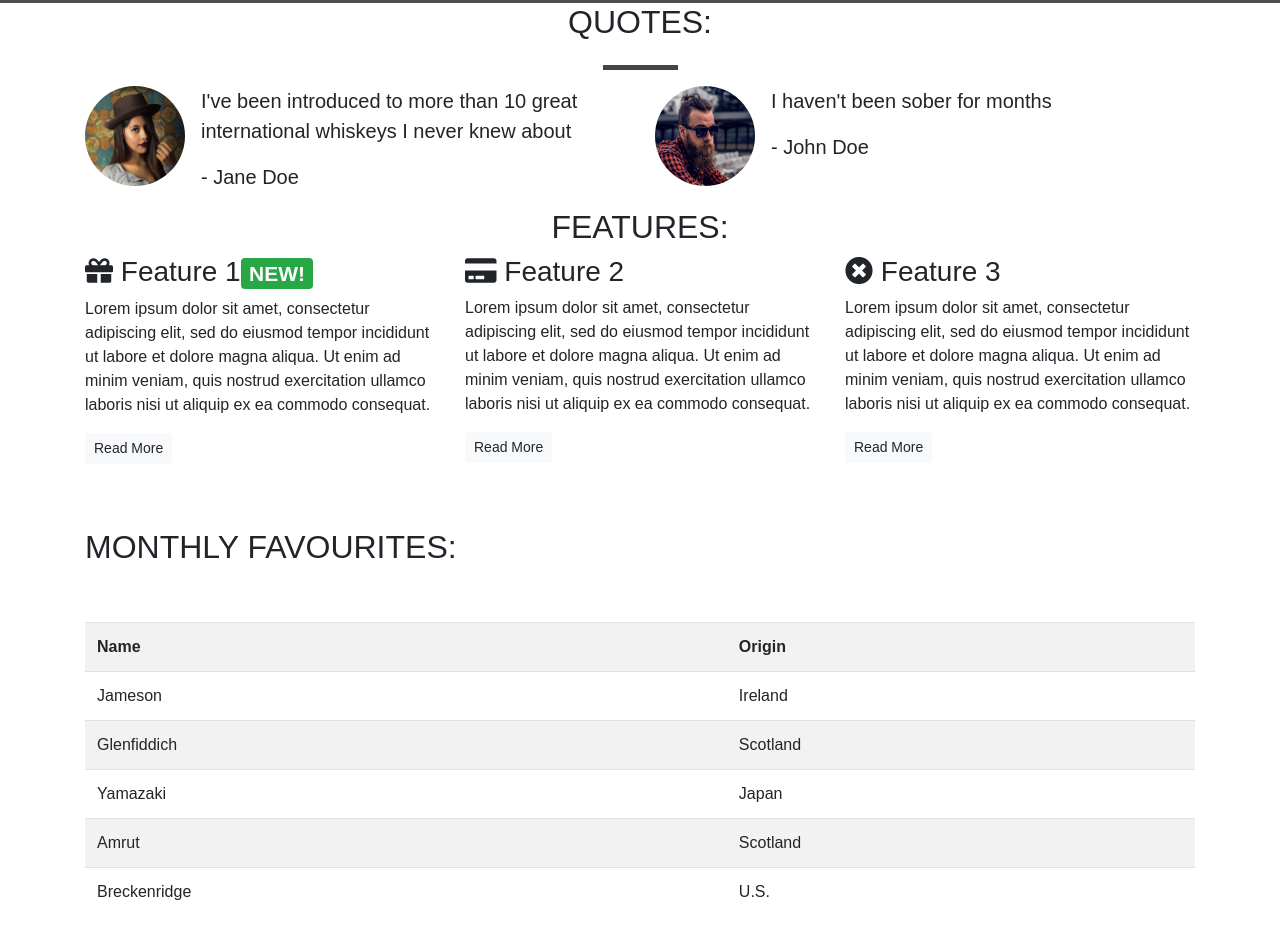
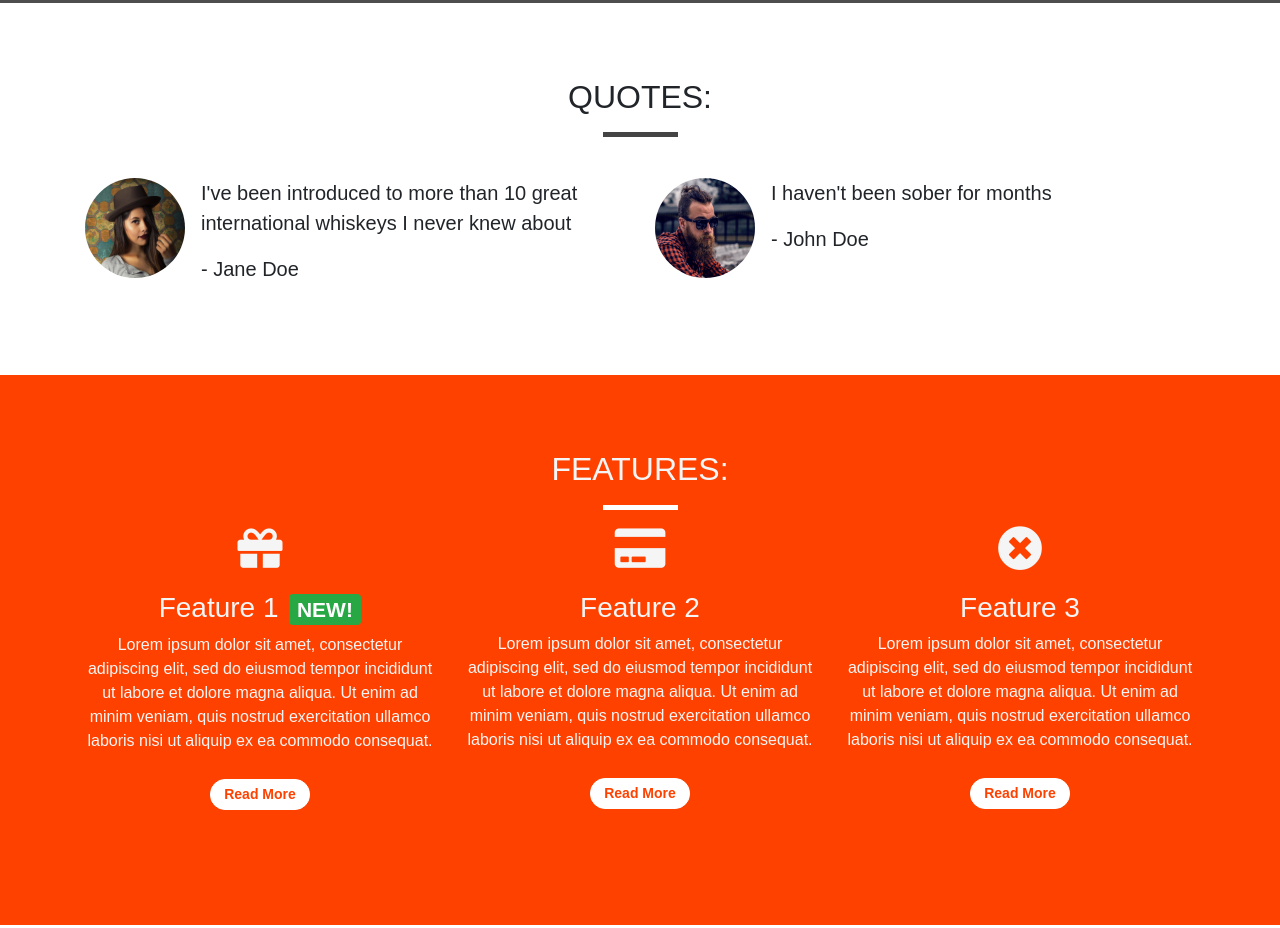
Before and after one commit to jonathanmeaney-lmk/may_16-Bootsrap_Intro, a plain HTML site: page index.html in a window 1280 px wide. Shown: the part 797-1725 px from the top of the page. Drawn offline with nearby package versions, Linux system fonts and the light colour scheme; grey boxes are pictures that could not be loaded; a web font is replaced by a local one.

Commit message:
Features and Quotes Styled

```diff
--- a/css/style.css
+++ b/css/style.css
@@ -1,5 +1,14 @@
 body {
     font-family: 'Muli', sans-serif;
+}
+
+.container-wrapper {
+}
+
+.container-wrapper--red {
+     background-color: #ff4100;
+
+     color: whitesmoke
 }
 
 .alert-container .col-12 {
@@ -58,9 +67,6 @@ body {
 }
 
 
-
-
-
 /*Blockdividers*/
 
 .block-divider {
@@ -74,8 +80,19 @@ body {
     background-color: #dcbb58e6;
 }
 
+.block-divider--white {
+    background-color: white;
+}
+
 block-divder--short {
     width: 35px;
+}
+
+/* Content Containers */
+
+.content-container {
+    padding-top: 75px;
+    padding-bottom: 75px;
 }
 
 /* Navbar */
@@ -153,3 +170,32 @@ block-divder--short {
     background-color: #d63a04;
     border-color: #d63a04;
 }
+
+.feature {
+    text-align: center;
+    margin-bottom: 40px;
+}
+
+.feature i {
+    margin-bottom: 20px;
+    font-size: 45px;
+    line-height: 45px;
+}
+
+.badge-success {
+    margin-left: 10px;
+}
+
+.feature .btn {
+    background-color: white;
+    border-color: white;
+    border-radius: 15px;
+    min-width: 100px;
+    font-weight: bold;
+    margin-top: 10px;
+    color: #ff4100;
+}
+
+.quotes .page-header {
+    margin-bottom: 25px;
+}
--- a/index.html
+++ b/index.html
@@ -74,14 +74,14 @@
          <!-- /.Callout -->
 
          <!-- quotes -->
-         <div class="container quotes-container">
+         <div class="container quotes-container content-container">
             <section class="quotes">
                 <div class="row">
                     <div class="col-12 page-header">
                         <h2 class="text-uppercase">Quotes:</h2>
+                        <hr class="block-divider block-divider--short">
                     </div>
                 </div>
-                <hr class="block-divider block-divider--short">
                 <div class="row">
                         <div class="col-12 col-md-6">
                             <div class="media">
@@ -116,37 +116,40 @@
 
 
         <!-- Features -->
-        <div class="container features-container">
+        <div class="container-wrapper container-wrapper--red">
+            <div class="container features-container content-container">
                 <section class="features">
                     <div class="row">
                         <div class="col-12 page-header">
                             <h2 class="text-uppercase">Features:</h2>
+                            <hr class="block-divider block-divider--short block-divider--white">
                         </div>
                     </div>
                     <div class="row">
                             <div class="col-12 col-md-6 col-lg-4">
                                     <div class="feature">
-                                    <h3><i class="fas fa-gift d-none d-sm-inline"></i> Feature 1<span class="badge badge-success">NEW!</span></h3>
+                                        <h3><i class="fas fa-gift d-none d-sm-block"></i> Feature 1<span class="badge badge-success">NEW!</span></h3>
                                         <p>Lorem ipsum dolor sit amet, consectetur adipiscing elit, sed do eiusmod tempor incididunt ut labore et dolore magna aliqua. Ut enim ad minim veniam, quis nostrud exercitation ullamco laboris nisi ut aliquip ex ea commodo consequat.</p>
                                         <p> <a class="btn btn-sm btn-light" href="">Read More</a></p>
                                     </div>
                             </div>
                             <div class="col-12 col-md-6 col-lg-4">
                                     <div class="feature">
-                                    <h3><i class="fas fa-credit-card d-none d-sm-inline"></i> Feature 2</h3>
+                                        <h3><i class="fas fa-credit-card d-none d-sm-block"></i> Feature 2</h3>
                                         <p>Lorem ipsum dolor sit amet, consectetur adipiscing elit, sed do eiusmod tempor incididunt ut labore et dolore magna aliqua. Ut enim ad minim veniam, quis nostrud exercitation ullamco laboris nisi ut aliquip ex ea commodo consequat.</p>
                                         <p> <a class="btn btn-sm btn-light" href="">Read More</a></p>
                                     </div>
                             </div>
                             <div class="col-12 d-md-none d-lg-block col-lg-4">
                                     <div class="feature">
-                                    <h3><i class="fas fa-times-circle d-none d-sm-inline"></i> Feature 3</h3>
+                                        <h3><i class="fas fa-times-circle d-none d-sm-block"></i> Feature 3</h3>
                                         <p>Lorem ipsum dolor sit amet, consectetur adipiscing elit, sed do eiusmod tempor incididunt ut labore et dolore magna aliqua. Ut enim ad minim veniam, quis nostrud exercitation ullamco laboris nisi ut aliquip ex ea commodo consequat.</p>
                                         <p><a class="btn btn-sm btn-light" href="">Read More</a></p>
                                     </div>
                             </div>
                     </div>
                 </section>
+            </div>
         </div>
         <!-- /.features -->
 
```
Lines whose indentation alone changed are shown as unchanged.
